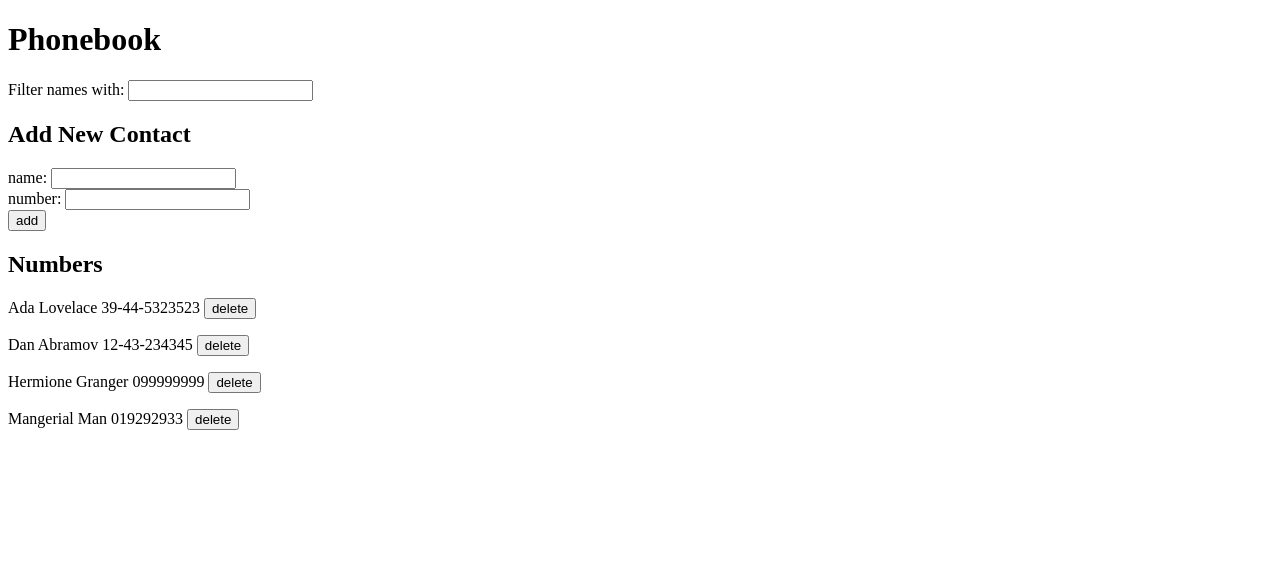
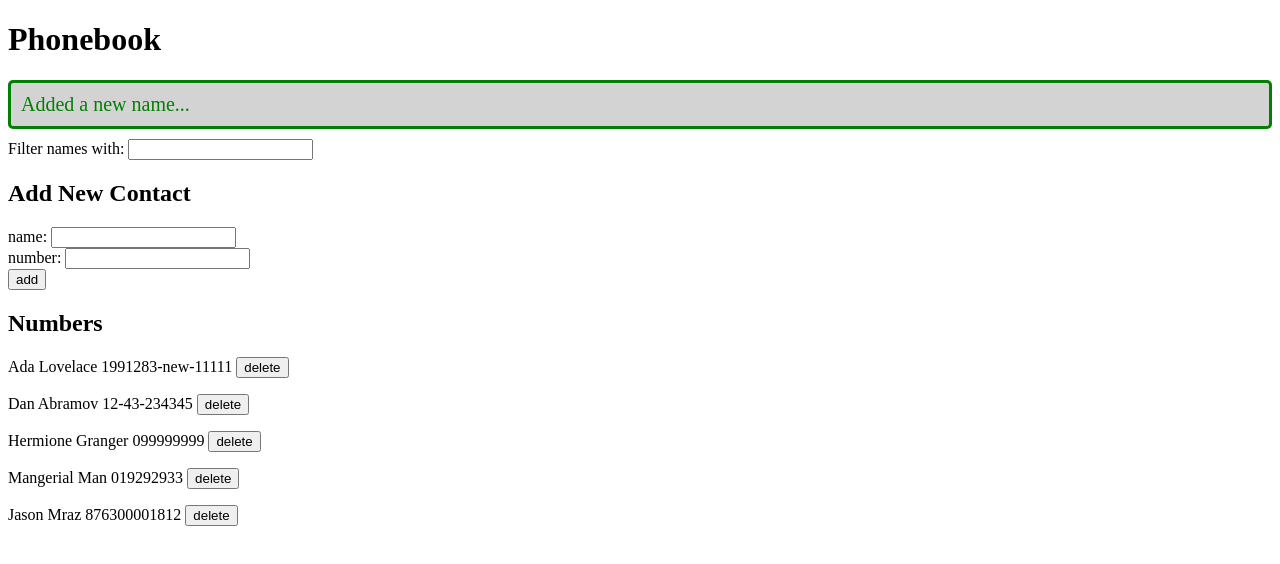
Before and after one commit to wkxalwtpg94/FullstackOpen_kx, a React (Vite) app in the folder part2/phonebook/: page / in a window 1280 px wide. Both pictures are taken after a click on the button "add". Shown: the top 564 px of the page. Built offline with nearby package versions, Linux system fonts and the light colour scheme; no server answers; data requests are answered from the project's data file.

Commit message:
Add temporary notification for succesful operations

```diff
--- a/part2/phonebook/db.json
+++ b/part2/phonebook/db.json
@@ -2,7 +2,7 @@
   "persons": [
     {
       "name": "Ada Lovelace",
-      "number": "39-44-5323523",
+      "number": "1991283-new-11111",
       "id": "2"
     },
     {
@@ -19,6 +19,11 @@
       "id": "e32c",
       "name": "Mangerial Man",
       "number": "019292933"
+    },
+    {
+      "id": "1d3a",
+      "name": "Jason Mraz",
+      "number": "876300001812"
     }
   ]
 }
--- a/part2/phonebook/src/App.jsx
+++ b/part2/phonebook/src/App.jsx
@@ -37,6 +37,27 @@ const Persons = (props) => {
   )
 }
 
+const Notification = ({message}) => {
+  const notificationStyle = {
+    color: "green",
+    background: "lightgrey",
+    fontSize: 20,
+    borderStyle: "solid",
+    borderRadius: 5,
+    padding: 10,
+    marginBottom: 10,
+    borderColor: "green"
+  }
+  if (message === null) {
+    return null
+  }
+  return (
+    <div style={notificationStyle}>
+      {message}
+    </div>
+  )
+}
+
 
 
 const App = () => {
@@ -44,6 +65,7 @@ const App = () => {
   const [newName, setNewName] = useState('a new name...')
   const [newNumber, setNewNumber] = useState("012-XX40523")
   const [newFilter, setNewFilter] = useState("")
+  const [message, setMessage] = useState(null)
 
   useEffect(() => {
     console.log("effect")
@@ -90,6 +112,8 @@ const App = () => {
           setPersons(persons.map(person =>
             person.id !== idToUpdate ? person : returnedPerson
           ))
+          setMessage(`Updated ${nameObject.name}'s number`)
+          setTimeout(() => {setMessage(null)}, 5000)
         })
 
     } else {
@@ -98,6 +122,8 @@ const App = () => {
         .then(returnedPerson => {
           setPersons(persons.concat(returnedPerson))
         })
+        setMessage(`Added ${nameObject.name}`)
+        setTimeout(() => {setMessage(null)}, 5000)
       setNewName("")
       setNewNumber("")
     }
@@ -150,6 +176,7 @@ const deleteThisPerson = (id) => {
   return (
     <div>
       <h1>Phonebook</h1>
+      <Notification message ={message} />
       <Filter newFilter = {newFilter} handleFilterChange = {handleFilterChange}></Filter>
       <h2>Add New Contact</h2>
       <PersonForm addName = {addName} newName = {newName} handleNameChange = {handleNameChange} newNumber = {newNumber} handleNumberChange = {handleNumberChange}></PersonForm>
```
